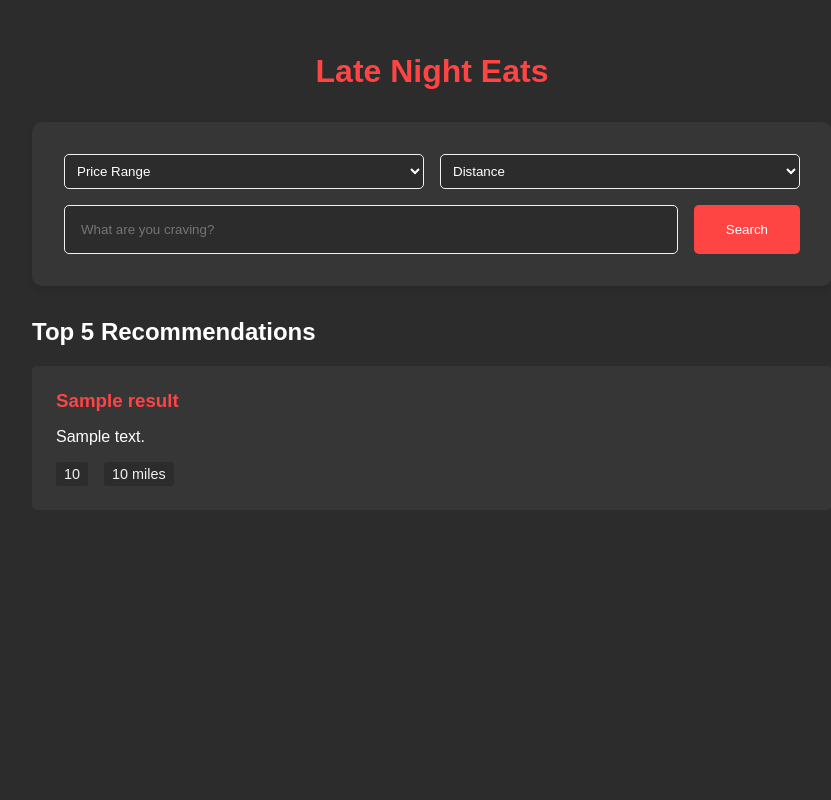
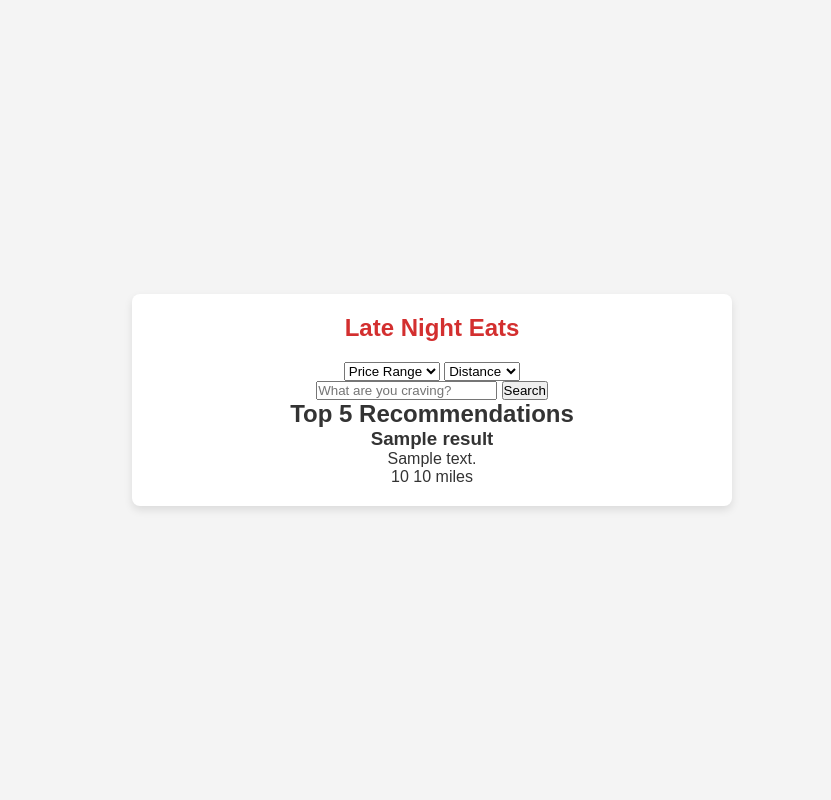
Before and after one commit to Zaraius/FoodFinder, a Flask app: template templates/index.html in a window 1280 px wide. Shown: the whole page, without its empty margins (208-1039 px from the left). Run offline with Flask 3, Linux system fonts and the light colour scheme; the template is opened without the code that fills it: most values are stand-ins (such as "Sample title", 1, 10 or a date in 2020).

Commit message:
Update style.css
more stylized as a chatbot

```diff
--- a/static/style.css
+++ b/static/style.css
@@ -1,105 +1,106 @@
-:root {
-    --primary-red: #ff4444;
-    --dark-gray: #2c2c2c;
-    --light-gray: #f0f0f0;
+/* Global styles */
+* {
+    margin: 0;
+    padding: 0;
+    box-sizing: border-box;
+    font-family: Arial, sans-serif;
 }
 
+/* Body styles */
 body {
+    background-color: #f4f4f4;
+    color: #333;
+    display: flex;
+    justify-content: center;
+    align-items: center;
+    height: 100vh;
     margin: 0;
-    padding: 0;
-    font-family: Arial, sans-serif;
-    background-color: var(--dark-gray);
-    color: white;
 }
 
+/* Container for the chat UI */
 .container {
-    max-width: 800px;
-    margin: 0 auto;
-    padding: 2rem;
+    width: 100%;
+    max-width: 600px;
+    padding: 20px;
+    border-radius: 8px;
+    background-color: #fff;
+    box-shadow: 0 4px 8px rgba(0, 0, 0, 0.1);
+    text-align: center;
 }
 
+/* Header (title) styles */
 h1 {
-    text-align: center;
-    color: var(--primary-red);
-    margin-bottom: 2rem;
+    color: #d32f2f;
+    margin-bottom: 20px;
+    font-size: 24px;
 }
 
-.search-container {
-    background-color: #363636;
-    padding: 2rem;
-    border-radius: 10px;
-    box-shadow: 0 4px 6px rgba(0, 0, 0, 0.1);
+/* Chatbox container */
+#chatbox {
+    background-color: white;
+    border: 1px solid #ddd;
+    border-radius: 8px;
+    padding: 20px;
+    max-height: 400px;
+    overflow-y: auto;
+    margin-bottom: 20px;
+    text-align: left;
+    display: flex;
+    flex-direction: column;
+    gap: 15px;
 }
 
-.filters {
-    display: flex;
-    gap: 1rem;
-    margin-bottom: 1rem;
+/* Chat bubble styles */
+.message {
+    display: inline-block;
+    max-width: 75%;
+    padding: 10px 20px;
+    border-radius: 20px;
+    margin: 5px 0;
+    font-size: 16px;
+    word-wrap: break-word;
 }
 
-select {
-    padding: 0.5rem;
-    border: 1px solid var(--light-gray);
-    border-radius: 5px;
-    background-color: var(--dark-gray);
+.user-message {
+    background-color: #d32f2f;
     color: white;
-    flex: 1;
+    align-self: flex-end;
 }
 
-.search-box {
-    display: flex;
-    gap: 1rem;
+.bot-message {
+    background-color: #f1f1f1;
+    color: #333;
+    align-self: flex-start;
 }
 
-input[type="text"] {
-    flex: 1;
-    padding: 1rem;
-    border: 1px solid var(--light-gray);
-    border-radius: 5px;
-    background-color: var(--dark-gray);
-    color: white;
+/* Input container */
+.input-container {
+    display: flex;
+    justify-content: space-between;
+    gap: 10px;
+    margin-top: 10px;
 }
 
-button {
-    padding: 1rem 2rem;
-    background-color: var(--primary-red);
+/* User input field styles */
+#user-input {
+    width: 80%;
+    padding: 10px;
+    border: 1px solid #ddd;
+    border-radius: 8px;
+    font-size: 16px;
+}
+
+/* Send button styles */
+#send {
+    background-color: #d32f2f;
     color: white;
     border: none;
-    border-radius: 5px;
+    padding: 10px 20px;
+    border-radius: 8px;
     cursor: pointer;
-    transition: background-color 0.3s;
+    font-size: 16px;
 }
 
-button:hover {
-    background-color: #ff6666;
+#send:hover {
+    background-color: #b71c1c;
 }
-
-.results {
-    margin-top: 2rem;
-}
-
-.result-card {
-    background-color: #363636;
-    padding: 1.5rem;
-    border-radius: 5px;
-    margin-bottom: 1rem;
-}
-
-.result-card h3 {
-    color: var(--primary-red);
-    margin: 0 0 0.5rem 0;
-}
-
-.details {
-    display: flex;
-    gap: 1rem;
-    margin-top: 0.5rem;
-    color: var(--light-gray);
-}
-
-.details span {
-    background-color: var(--dark-gray);
-    padding: 0.25rem 0.5rem;
-    border-radius: 3px;
-    font-size: 0.9rem;
-}
```
